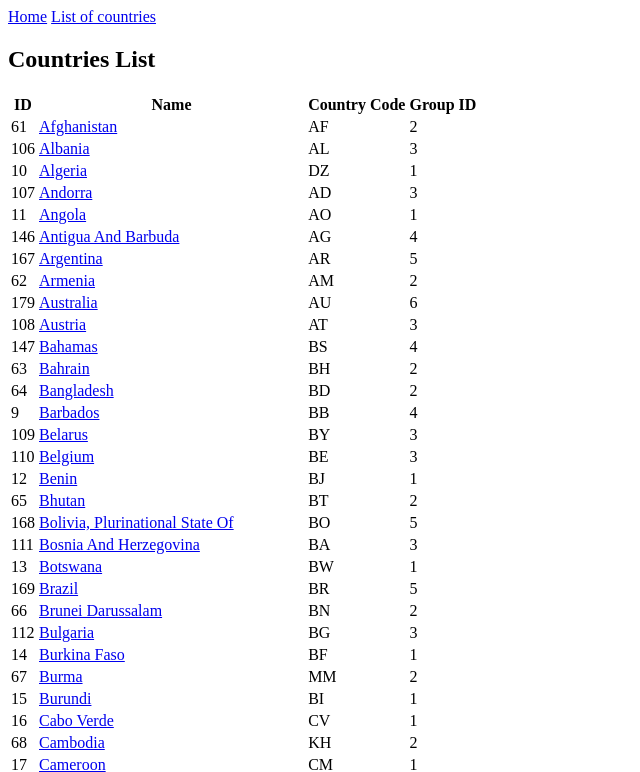
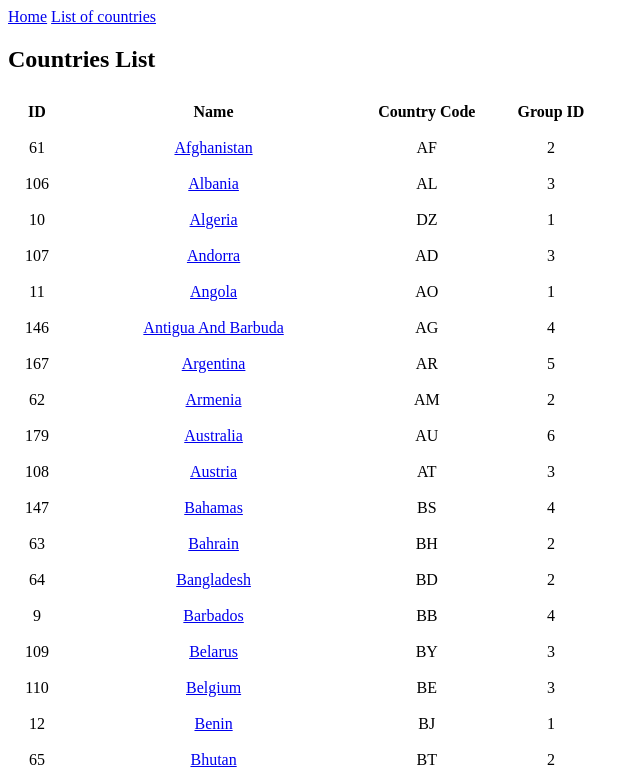
Before and after one commit to KlaraNemeckova/Countries_api, a Django app: page /countries/ in a window 1280 px wide. Shown: the top 772 px of the page, without its empty margins (0-640 px from the left). Run offline with Django 5.2, Linux system fonts and the light colour scheme; data comes from the database, SQL or seed files in the repository.

Commit message:
Add README.md

```diff
--- a/countries/templates/countries_list.html
+++ b/countries/templates/countries_list.html
@@ -3,6 +3,23 @@
 {% block title %}Countries List{% endblock %}
 
 {% block content %}
+
+<style>
+    .table th, .table td {
+        text-align: center;
+        padding: 8px 15px;
+    }
+
+    .table th:nth-child(3), .table td:nth-child(3) {
+        padding-right: 25px;
+    }
+
+    .table th:nth-child(2), .table td:nth-child(2) {
+        padding-left: 15px;
+    }
+</style>
+
+
 <h2>Countries List</h2>
 
 <table class="table table-striped">
```
Also changed, not shown: README.md.
